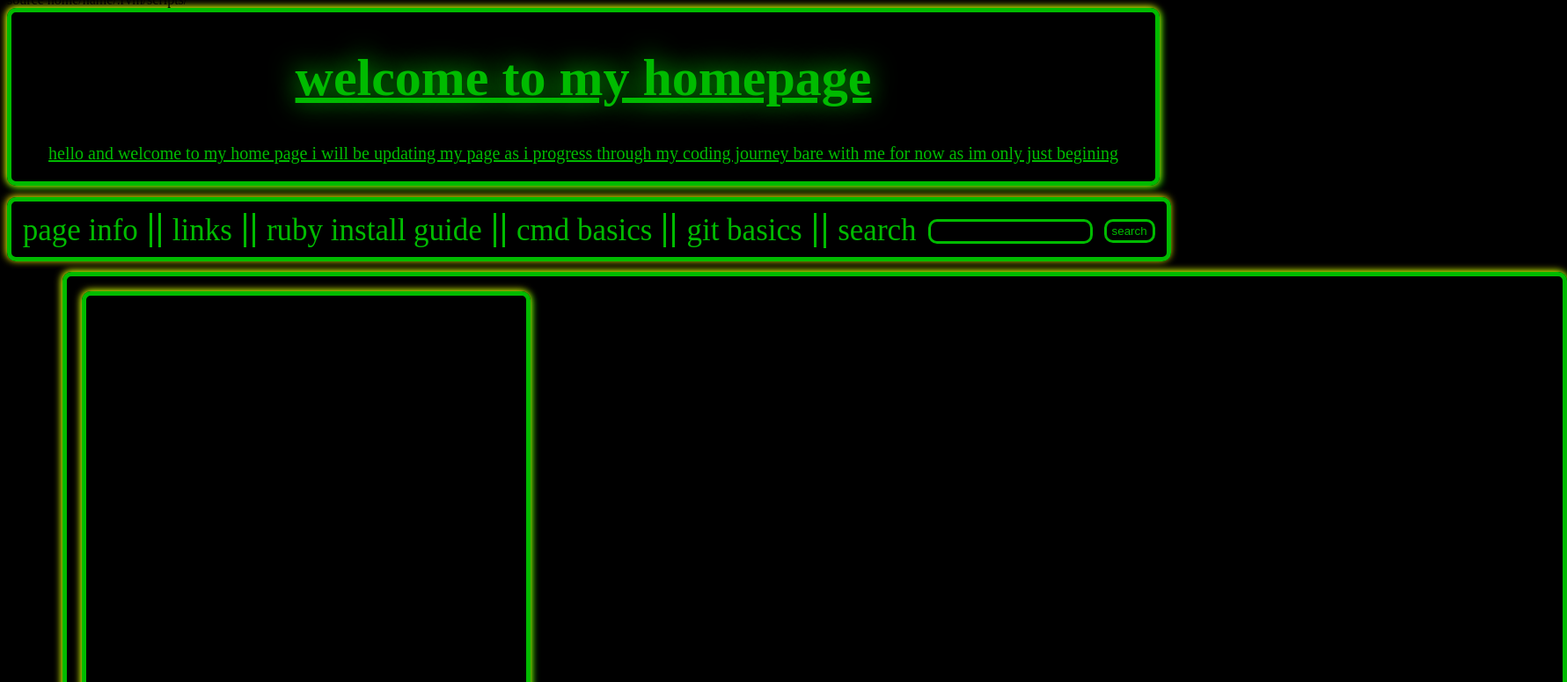
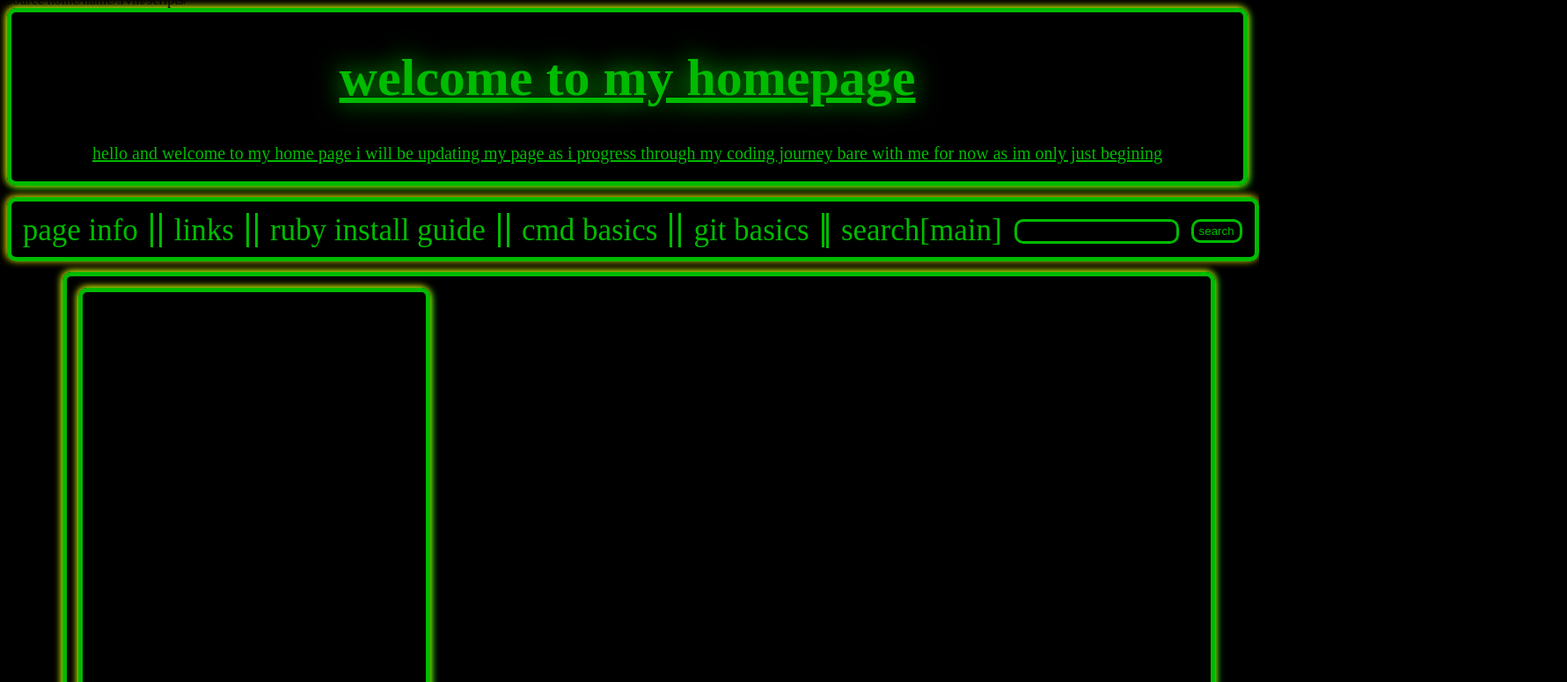
Before and after one commit to shaun1989/shaun1989.github.io, a plain HTML site: page index.html in a window 1280 px wide. Shown: the part 17-792 px from the top of the page at 88% size, 1781 px wide, since content can reach past the window. Drawn offline with Linux system fonts and the light colour scheme.

Commit message:
fixed screen issues

```diff
--- a/index.html
+++ b/index.html
@@ -20,7 +20,7 @@
 		<a class = "A2" href = "git.html">git basics</a>
 		<button onclick = "search()" id = "b1">search</button>
 		<input id = "in1" type = "text">
-		<label id = "search">search</label>
+		<label id = "search">search[main]</label>
 	</nav>
 </div>
 <main>
--- a/style.css
+++ b/style.css
@@ -8,7 +8,7 @@ body {
 	border-radius:10px;
 	box-shadow:-1px -1px 0.5em yellow, 2px 2px 0.5em;
 	max-width:100%;
-	min-width:1300px;
+	min-width:1400px;
 }
 #title {
 	color: #00bb00;
@@ -29,7 +29,7 @@ p#p1 {
 	height:50px;
 	box-shadow:-1px -1px 0.5em yellow, 2px 2px 0.5em;
 	max-width:100%;
-	min-width:1300px;
+	min-width:1400px;
 	max-height:50px;
 	min-height:50px;
 }
@@ -83,12 +83,12 @@ div#searches {
 	border:5px solid #00bb00;
 	border-radius:10px;
 	box-shadow:-1px -1px 0.5em yellow, 2px 2px 0.5em;
-	width:1700px;
+	width:90%;
 	height:800px;
 	margin-top:1%;
 	color:#00bb00;
 	margin-left:5%;
-	min-width:1700px;
+	min-width:1300px;
 	max-height:800px;
 }
 div#search {
@@ -98,7 +98,7 @@ div#search {
 	float:left;
 	margin-top:1%;
 	margin-left:1%;
-	width:500px;
-	height:600px;
-	max-width:500px;
-	max-height:600px;
+	width:30%;
+	height:500px;
+	max-width:30%;
+	max-height:500px;
```
